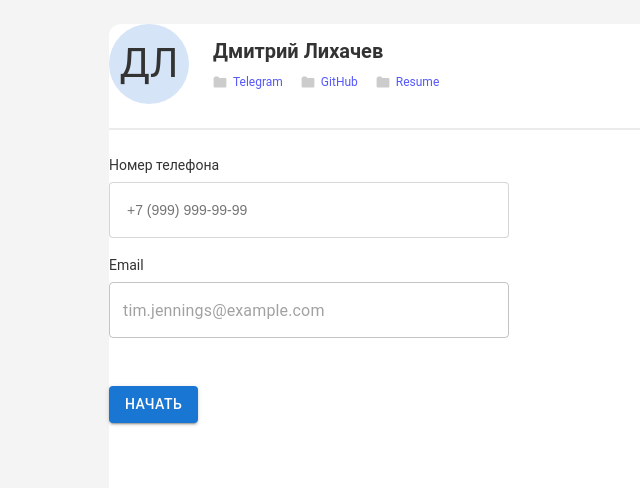
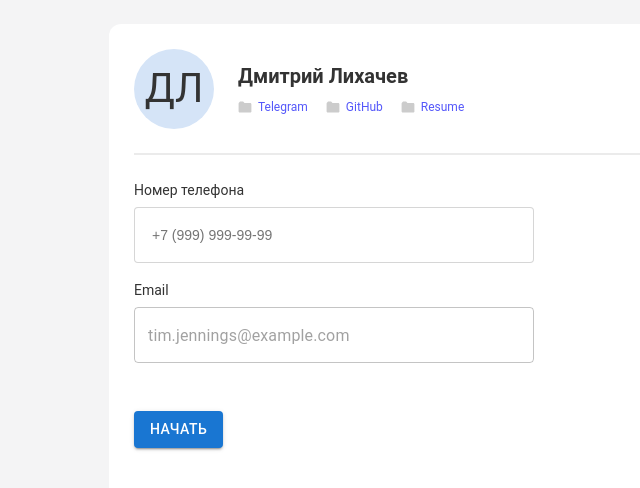
Before and after one commit to LDS196/profile, a React (Create React App) app: page / in a window 1280 px wide. Shown: the top 488 px of the page, without its empty margins (81-721 px from the left). Built offline with nearby package versions, Linux system fonts and the light colour scheme.

Commit message:
feat: fix css

```diff
--- a/src/common/components/Home/Home.module.scss
+++ b/src/common/components/Home/Home.module.scss
@@ -1,3 +1,4 @@
 .main {
     height: 704px;
+    padding: 25px ;
 }
```
